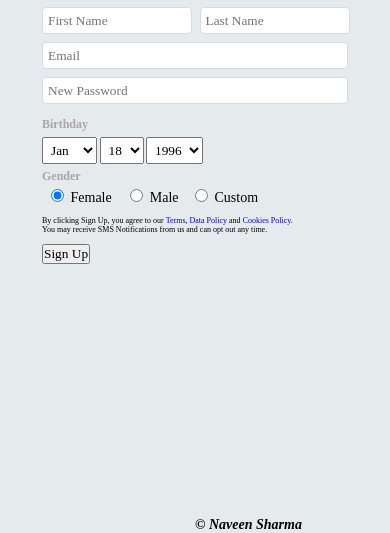
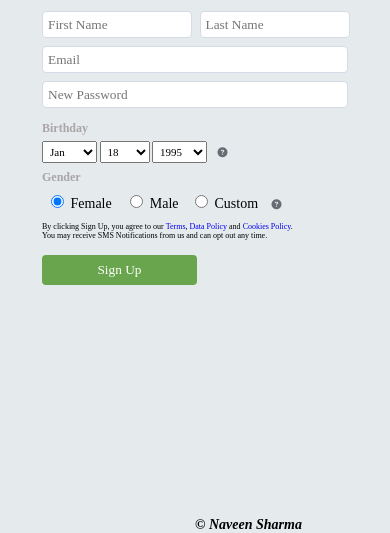
Before and after one commit to studentdotjs/frontendProjects, a plain HTML site: page facebookSignUpForm/facebookSignUpForm.html in a window 390 px wide. Shown: the part 311-844 px from the top of the page. Drawn offline with Linux system fonts and the light colour scheme.

Commit message:
Font Awesome Icons Link, I Tags in the HTML File and More CSS with Media Query Added in the CSS File of the HTML Sign Up Page Form Project.

```diff
--- a/facebookSignUpForm/facebookSignUpForm.css
+++ b/facebookSignUpForm/facebookSignUpForm.css
@@ -1,3 +1,4 @@
+/* Universal Styling */
 *,
 *::before,
 *::after {
@@ -7,6 +8,7 @@
   text-decoration: none;
 }
 
+/* Root Styling */
 html {
   font-size: 62.5%;
   --headingFont: "Montserrat", sans-serif;
@@ -20,6 +22,7 @@ body {
   height: 100vh;
 }
 
+/* Font Family for the Normal Text Elements */
 body,
 form > select,
 form > input[value],
@@ -27,6 +30,7 @@ form > input[value],
   font-family: var(--normalTextFont);
 }
 
+/* Main Tag Styling */
 main {
   width: 306px;
   height: 338px;
@@ -37,6 +41,7 @@ main {
   transform: translate(-50%, -50%);
 }
 
+/* Main Tag's Children Styling */
 main > h1 {
   font-family: var(--headingFont);
   margin-bottom: 0.5rem;
@@ -45,13 +50,10 @@ main > h1 {
 
 main > p {
   font-size: var(--normalTextFontSize);
+  margin-bottom: 1.4rem;
 }
 
-main > p,
-main > form > p {
-  margin-bottom: 1rem;
-}
-
+/* Form Tag's First 4 Input's Styling */
 form > input[type="text"] {
   width: 150px;
 }
@@ -65,6 +67,7 @@ form > input[placeholder] {
 
 form > input[placeholder]:focus {
   outline-color: #f00000;
+  font-family: var(--normalTextFont);
 }
 
 form input:nth-child(2) {
@@ -77,15 +80,49 @@ input:nth-child(4) {
   width: 306px;
 }
 
+/* Form Tag's Paragraph Tag's Styling */
+form > p:nth-of-type(1) {
+  margin-bottom: 1rem;
+  position: relative;
+  top: 0.5rem;
+}
+
 form > p:nth-of-type(1),
 p:nth-of-type(2) {
-  position: relative;
-  top: 0.5rem;
   color: #aaa5a6;
   font-weight: bolder;
   font-size: 1.2rem;
 }
 
+form > p:nth-of-type(2) {
+  margin-bottom: 1rem;
+}
+
+form > p:last-of-type {
+  font-size: 0.8rem;
+  width: 85%;
+  margin-bottom: 1.5rem;
+}
+
+/* Dropdown List's Styling */
+form > select {
+  padding: 0.3rem;
+  width: 5.5rem;
+  font-size: 1.1rem;
+  margin-bottom: 0.7rem;
+}
+
+form > select:nth-of-type(2) {
+  width: 5rem;
+}
+
+form > i {
+  position: relative;
+  left: 0.8rem;
+  color: #686b73;
+}
+
+/* Radio Button's Styling */
 form > label {
   font-size: var(--normalTextFontSize);
   margin-left: 1.1rem;
@@ -102,15 +139,25 @@ form > label > span {
   padding: 0.3rem;
 }
 
-form > p:last-of-type {
-  font-size: 0.8rem;
-  width: 85%;
+/* Sign Up Button Styling */
+form > input[type="submit"] {
+  width: 15.5rem;
+  height: 3rem;
+  background-color: #68a54c;
+  color: #fff;
+  border: 0.5rem solid #68a54c;
+  border-radius: 0.4rem;
+  transition: all 1s ease-in;
 }
 
-form > select {
-  padding: 0.4rem;
+form > input[type="submit"]:hover {
+  color: #68a54c;
+  background-color: #fff;
+  border-color: #fff;
+  letter-spacing: 0.2rem;
 }
 
+/* Footer Styling */
 footer {
   text-align: center;
 }
@@ -123,3 +170,9 @@ footer > p {
   font-weight: 700;
   display: inline-block;
 }
+
+@media (max-height: 450px) {
+  footer {
+    display: none;
+  }
+}
--- a/facebookSignUpForm/facebookSignUpForm.html
+++ b/facebookSignUpForm/facebookSignUpForm.html
@@ -1,24 +1,31 @@
 <!DOCTYPE html>
 <html lang="en">
   <head>
+    <!-- Important Meta Tags for SEO -->
     <meta charset="UTF-8" />
+
     <meta name="viewport" content="width=device-width, initial-scale=1.0" />
+
     <meta http-equiv="X-UA-Compatible" content="ie=edge" />
 
-    <!-- Name of the Author of the Webpage -->
     <meta name="author" content="Naveen Sharma" />
 
-    <!-- Keywords for the Webpage -->
     <meta
       name="keywords"
       content="facebook, fb, facebook account, create facebook account"
     />
 
-    <!-- Description of the Webpage -->
     <meta
       name="description"
       content="This is the Replica of Facebook's Older Sign Up Form."
     />
+
+    <!-- Font Awesome Icons Personalized Kit Code -->
+
+    <script
+      src="https://kit.fontawesome.com/4141bdbf16.js"
+      crossorigin="anonymous"
+    ></script>
 
     <!-- Font Family for the Heading Element -->
     <link rel="preconnect" href="https://fonts.googleapis.com" />
@@ -26,7 +33,7 @@
     <!-- Font Family for the Paragraph and Form Elements -->
     <link rel="preconnect" href="https://fonts.googleapis.com" />
 
-    <!-- External Stylesheet of the Webpage -->
+    <!-- External Stylesheet -->
     <link rel="stylesheet" href="facebookSignUpForm.css" />
 
     <!-- Title of the Webpage -->
@@ -99,6 +106,7 @@
         </select>
 
         <select>
+          <option>1995</option>
           <option>1996</option>
           <option>1997</option>
           <option>1998</option>
@@ -128,6 +136,8 @@
           <option>2022</option>
         </select>
 
+        <i class="fas fa-question-circle"></i>
+
         <p>Gender</p>
 
         <label for="female">
@@ -145,6 +155,8 @@
           <span>Custom</span>
         </label>
 
+        <i class="fas fa-question-circle"></i>
+
         <p>
           By clicking Sign Up, you agree to our
           <a href="#" target="_blank">Terms</a>,
```
